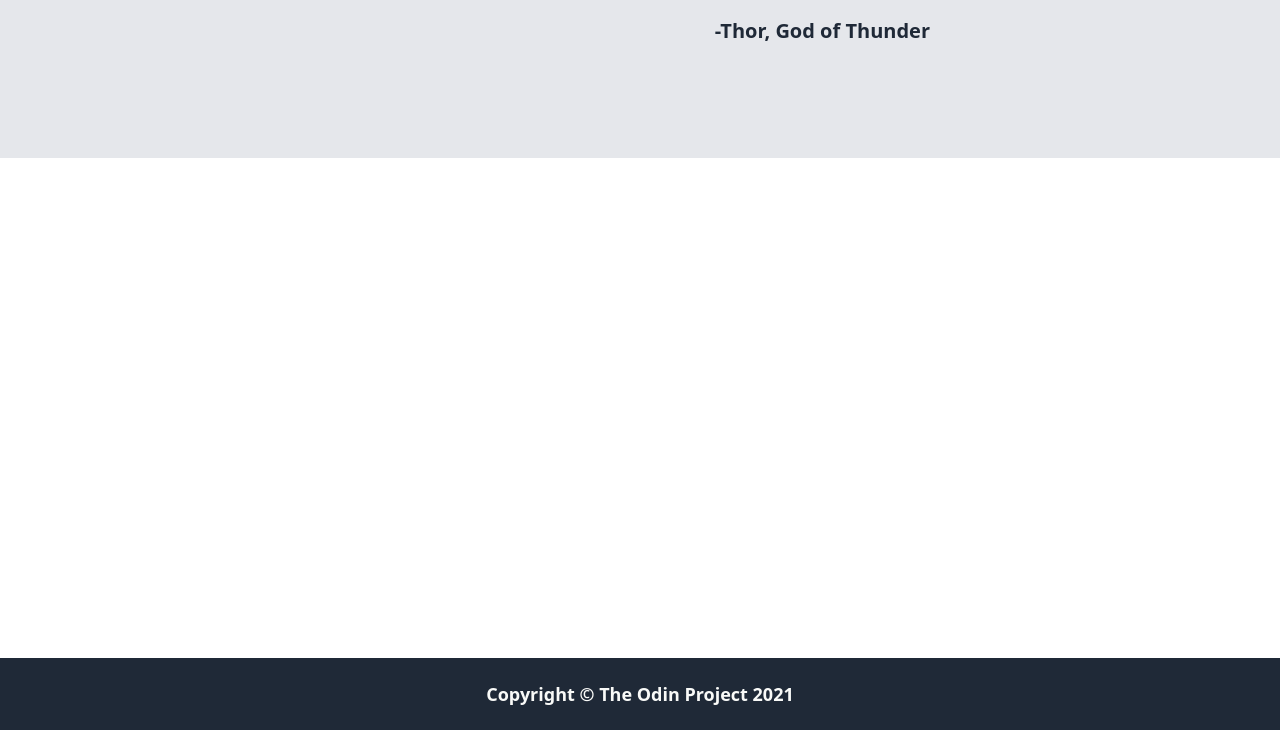
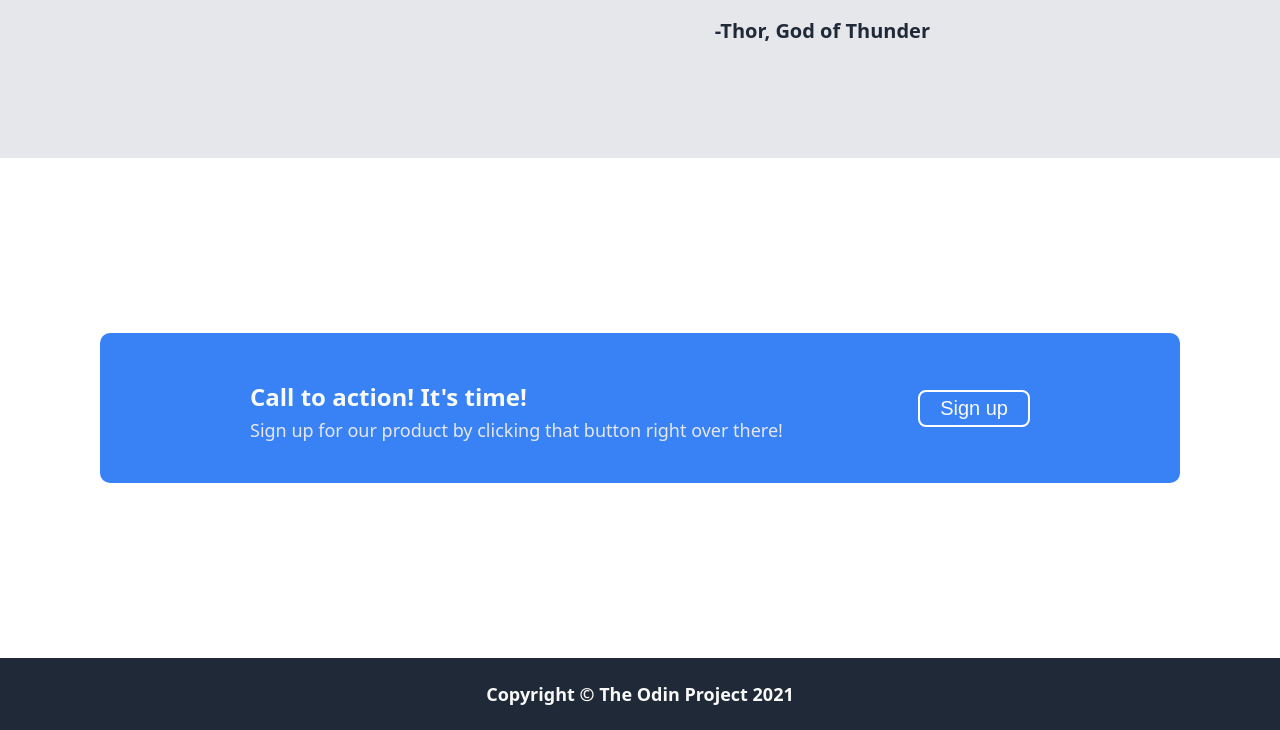
Before and after one commit to blue892/landing-page, a plain HTML site: page index.html in a window 1280 px wide. Shown: the part 1415-2145 px from the top of the page. Drawn offline with Linux system fonts and the light colour scheme.

Commit message:
Finished container four

```diff
--- a/index.html
+++ b/index.html
@@ -51,7 +51,13 @@
     </div>
 
     <div class="container four">
-
+        <div id="divContainerFour">
+            <div style="display: flex; flex-direction: column;">
+                <h6>Call to action! It's time!</h6>
+                <p style="margin: 0px;">Sign up for our product by clicking that button right over there!</p>
+            </div>
+            <button id="buttonContainerFour">Sign up</button>
+        </div>
     </div>
 
     <div class="footer">
--- a/styles.css
+++ b/styles.css
@@ -131,7 +131,36 @@ img {
 }
 
 .four {
+    justify-content: center;
+    align-items: center;
+    flex-direction: column;
+    align-items: stretch;
+}
 
+#divContainerFour {
+    background-color: #3882F6;
+    flex: 0 0 150px;
+    width: auto;
+    border-radius: 10px;
+    display: flex;
+    align-items: center;
+    padding-left: 150px;
+    padding-right: 150px;
+}
+
+h6 {
+    font-size: 24px;
+    font-weight: 800;
+    color: #F9FAF8;
+    margin: 5px;
+    margin-left: 0px;
+}
+
+#buttonContainerFour {
+    border: 2px;
+    border-style: solid;
+    border-color: #ffffff;
+    margin-left: auto;
 }
 
 .footer {
```
